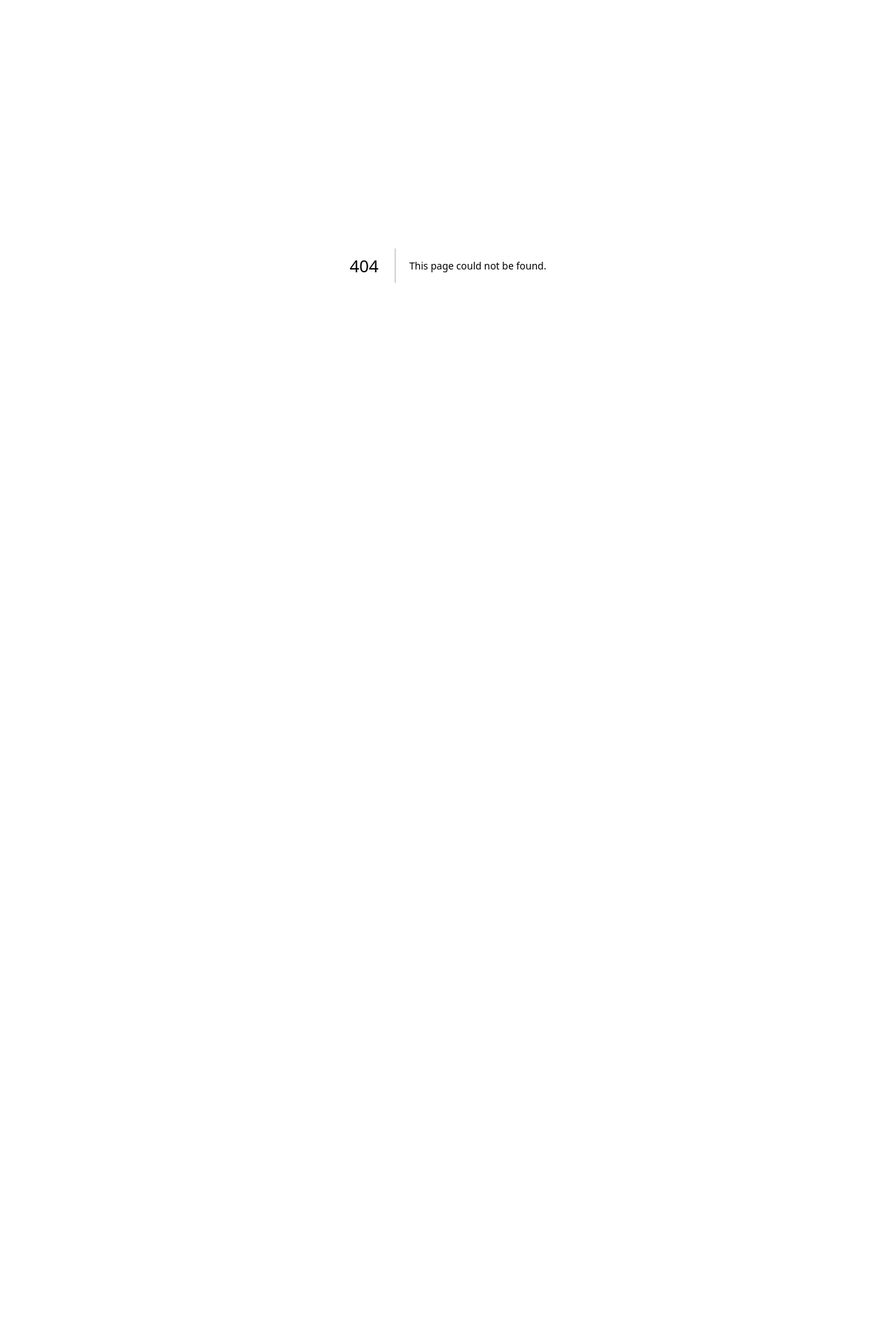
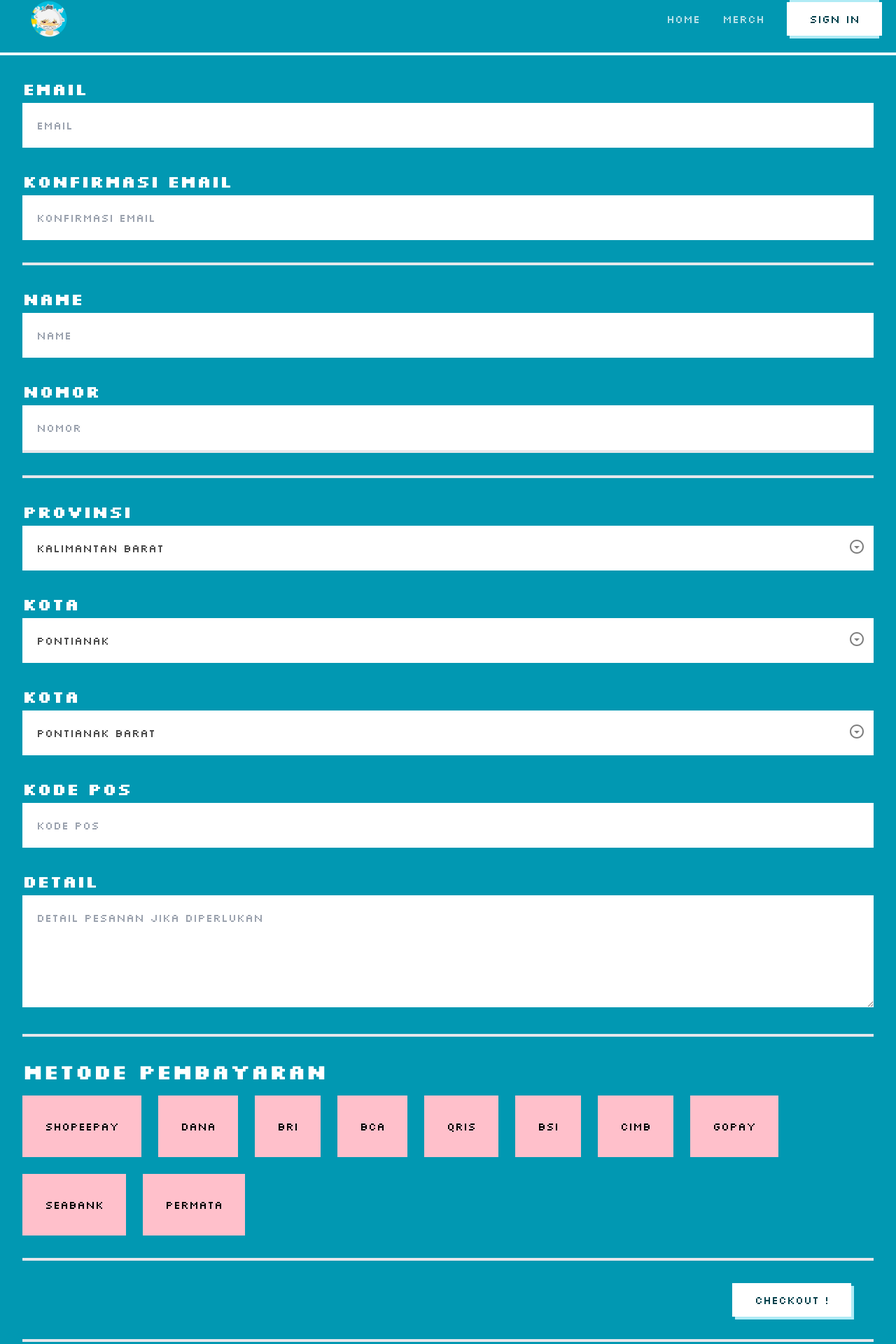
Before and after one commit to verdex-id/meezu.store, a Next.js app: page /checkout in a window 1280 px wide. Before the commit this address had no page. Shown: the part 21-1941 px from the top of the page at 70% size. Before the commit the page ends 800 px from the top, so only its background shows below. Built offline with nearby package versions, Linux system fonts and the light colour scheme.

Commit message:
initcommit page checkout

```diff
--- /dev/null
+++ b/src/app/(main)/checkout/page.jsx
@@ -0,0 +1,162 @@
+'use client'
+import Input from "@/components/input";
+import Select from "@/components/select";
+import React, { useState } from 'react';
+import Button from "@/components/button";
+
+
+
+export default function CheckoutPage(){
+    const [paymentOptions, setPaymentOptions] = useState([
+        { id: 'shopeepay', label: 'ShopeePay' },
+        { id: 'dana', label: 'DANA' },
+        { id: 'bri', label: 'BRI' },
+        { id: 'bca', label: 'BCA' },
+        { id: 'qris', label: 'QRIS' },
+        { id: 'bsi', label: 'BSI' },
+        { id: 'cimb', label: 'CIMB' },
+        { id: 'gopay', label: 'GOPAY' },
+        { id: 'seabank', label: 'SEABANK' },
+        { id: 'permata', label: 'PERMATA' },
+        // Add more payment options as needed
+      ]);
+
+      const [selectedPayment, setSelectedPayment] = useState(null);
+
+      const handleClick = (paymentId) => {
+        setSelectedPayment(paymentId);
+        console.log(`Payment option ${paymentId} clicked`);
+        // You can add more functionality here
+      };
+
+    return (
+        <>
+        <div className="min-h-dvh w-full max-w-screen-xl mx-auto px-8 ">
+            <div className="mt-5">
+                <div className="mt-8">
+                    <div className="mt-8 ">
+                        <div>
+                            <Input
+                            type={'text'}
+                            id={'email'}
+                            name={'email'}
+                            title={'email'}
+                            placeholder={'email'}
+                            />
+                        </div>
+                        <div className="mt-8">
+                            <Input
+                            type={'text'}
+                            id={'confirmEmail'}
+                            name={'confirmEmail'}
+                            title={'Konfirmasi Email'}
+                            placeholder={'Konfirmasi Email'}
+                            />
+                        </div>
+
+                    </div>
+                    <div className="mt-8 border-y-4">
+                        <div className=" mt-8">
+                                {/* input Nama */}
+                                <Input
+                                type={"text"}
+                                id={"name"}
+                                name={"name"}
+                                title={"name"}
+                                placeholder={"name"}
+                                />
+                            </div>
+
+                            <div className="mt-8">
+                                {/* input Nomor Telepon */}
+                                <Input
+                                type={"text"}
+                                id={"nomor"}
+                                name={"nomor"}
+                                title={"nomor"}
+                                placeholder={"nomor"}
+                                />
+                            </div>
+                    </div>
+
+
+                </div>
+
+                <div className="mt-8 border-y-4">
+                    {/* select Provinsi */}
+                    <div className="w-full mt-8  ">
+                        <Select title={"Provinsi"}>
+                        <option value="kalbar">Kalimantan Barat</option>
+                        <option value="kalteng">Kalimantan Tengah</option>
+                        <option value="kaltim">Kalimantan Timur</option>
+                        </Select>
+                    </div>
+                    {/* select Kota */}
+                    <div className="w-full mt-8">
+                        <Select title={"Kota"}>
+                        <option value="kalbar">Pontianak</option>
+                        <option value="kalteng">Singkawang</option>
+                        <option value="kaltim">Sintang</option>
+                        </Select>
+                    </div>
+                    {/* select Kecamatan */}
+                    <div className="w-full mt-8">
+                        <Select title={"Kota"}>
+                        <option value="kalbar">Pontianak Barat</option>
+                        <option value="kalteng">Pontianak Selatan</option>
+                        <option value="kaltim">Pontianak Kota</option>
+                        </Select>
+                    </div>
+                    <div className="mt-8">
+                        {/* Kode Pos */}
+                        <Input
+                        type={"text"}
+                        id={"kodePos"}
+                        name={"kodePos"}
+                        title={"Kode Pos"}
+                        placeholder={"kode Pos"}
+                        />
+                    </div>
+                    <div className="mb-8 mt-8">
+                        <Input
+                        type={"textarea"}
+                        id={"detail"}
+                        name={"detail"}
+                        title={"Detail"}
+                        placeholder="Detail Pesanan jika diperlukan"
+                        />
+                    </div>
+                </div>
+                {/* Subtotal Item */}
+                <div className="">
+
+                </div>
+                {/* Opsi Pembayaran */}
+                <div className="mt-8 mb-8 ">
+                    <h1 className="font-bold text-3xl text-white mt-8">Metode Pembayaran</h1>
+                    <div className="flex flex-wrap justify-start gap-6 mt-4  ">
+                        {paymentOptions.map((payment) => (
+                        <button
+                            key={payment.id}
+                            className={`p-8 bg-pink-300 ${
+                            selectedPayment === payment.id ? 'bg-pink-500' : ''
+                            }`}
+                            onClick={() => handleClick(payment.id)}
+                        >
+                            {payment.label}
+                        </button>
+                        ))}
+                    </div>
+                    <div className="flex justify-end border-y-4 mt-8 p-8">
+                        <div className="">
+                            <Button type={2}>CHECKOUT !</Button>
+
+                        </div>
+                    </div>
+
+                </div>
+            </div>
+        </div>
+        </>
+    )
+}
```
